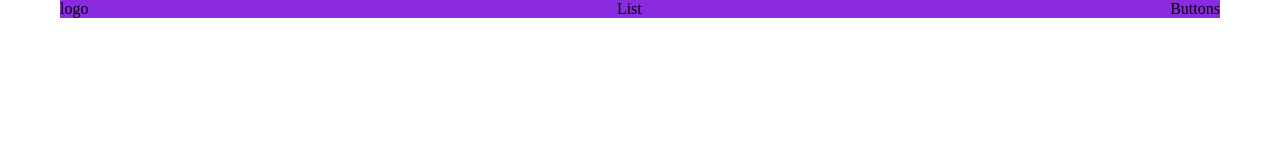
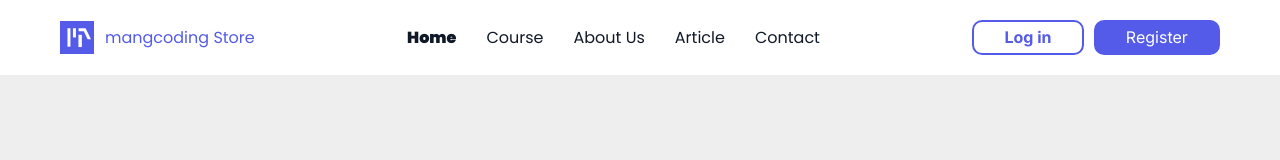
Before and after one commit to Basmala-Sabbah/landing, a plain HTML site: page index.html in a window 1280 px wide. Drawn offline with Linux system fonts and the light colour scheme.

Commit message:
create header

```diff
--- a/assets/Css/base.css
+++ b/assets/Css/base.css
@@ -21,7 +21,6 @@ ul{
 .container{
     width: calc(100% - 120px);
     margin: auto;
-    background-color: blueviolet;
 }
 
 .row{
--- a/assets/Css/main.css
+++ b/assets/Css/main.css
@@ -1 +1,61 @@
 @import './base.css';
+
+body{
+    font-family: var(--mainFont);
+    background-color:#eee;
+}
+
+.header{
+    background-color: #fff;
+    padding: 20px 0;
+}
+.header .logo{
+    display: flex;
+    align-items: center;
+    gap: 10px;
+}
+
+.header .logo img{
+    width: 35px;
+}
+.header .logo a{
+    color: var(--mainColor);
+}
+
+.nav ul{
+    display: flex;
+    gap: 30px;
+}
+
+.nav ul li a{
+    color: #101928;
+}
+
+.active{
+    font-weight: 900;
+}
+
+.auth{
+    display: flex;
+    align-items: center;
+    gap: 10px;
+
+}
+
+.auth a{
+  font-family: var(--SubFont);
+  border-radius: 10px;
+   padding: 5.3541765213012695px 30.18113136291504px;
+}
+
+.auth .Login{
+   border: 2px solid var(--mainColor);
+   color: var(--mainColor);
+   font-weight:700;
+}
+
+.auth .Register{
+   border: 2px solid var(--mainColor);
+   color: #fff;
+   background-color: var(--mainColor);
+}
--- a/index.html
+++ b/index.html
@@ -12,9 +12,36 @@
     <div class="container">
       <div class="row">
 
-        <div class="logo">logo</div>
-        <nav class="nav">List</nav>
-        <div class="auth">Buttons</div>
+        <div class="logo">
+            <img src="./assets/img/Logo.svg" alt="">
+            <a href="#">mangcoding Store</a>
+        </div>
+
+        <nav class="nav">
+            <ul>
+                <li>
+                    <a href="#" class="active">Home</a>
+                </li>
+                 <li>
+                    <a href="#">Course</a>
+                </li>
+                 <li>
+                    <a href="#">About Us</a>
+                </li>
+                 <li>
+                    <a href="#">Article</a>
+                </li>
+                <li>
+                    <a href="#">Contact</a>
+                </li>
+
+            </ul>
+        </nav>
+
+        <div class="auth">
+            <a href="#" class="Login">Log in</a>
+            <a href="#" class="Register">Register</a>
+        </div>
 
 
       </div>
```
Also changed, not shown: assets/img/Logo.svg (added).
